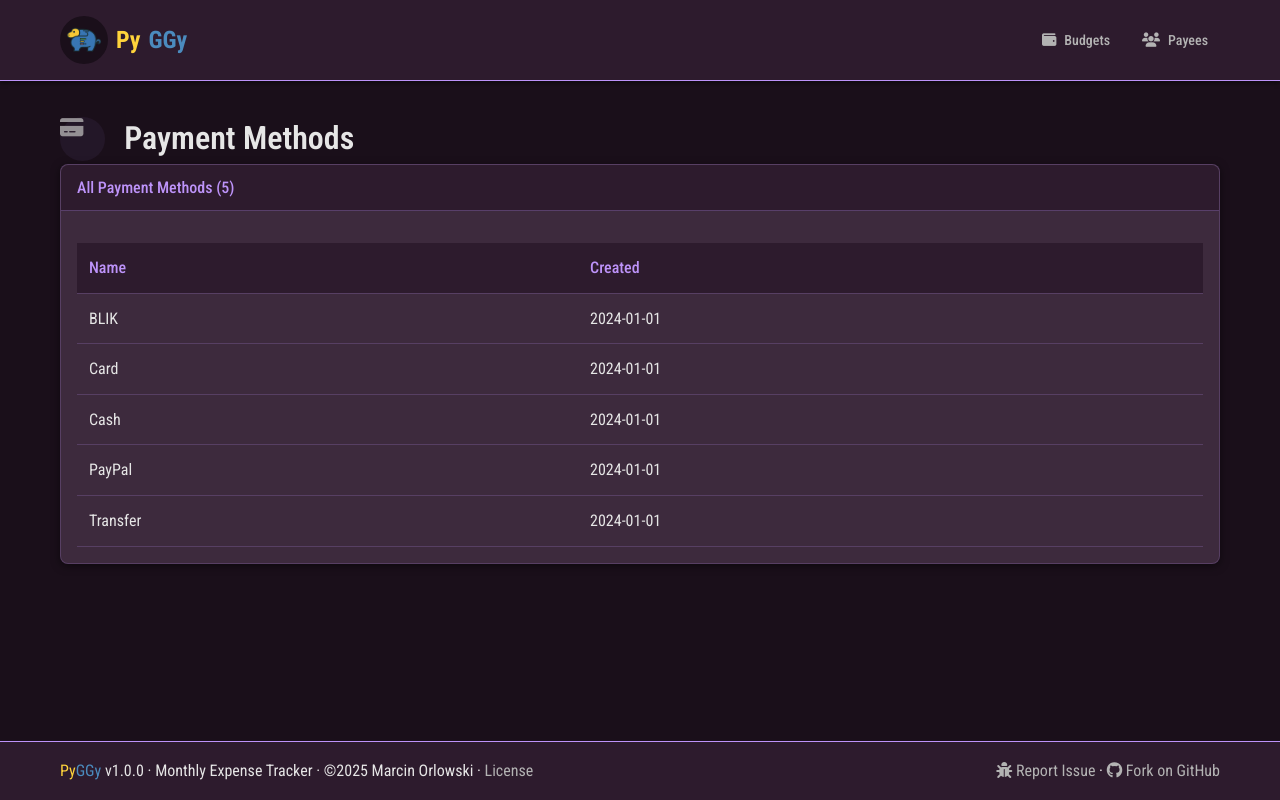
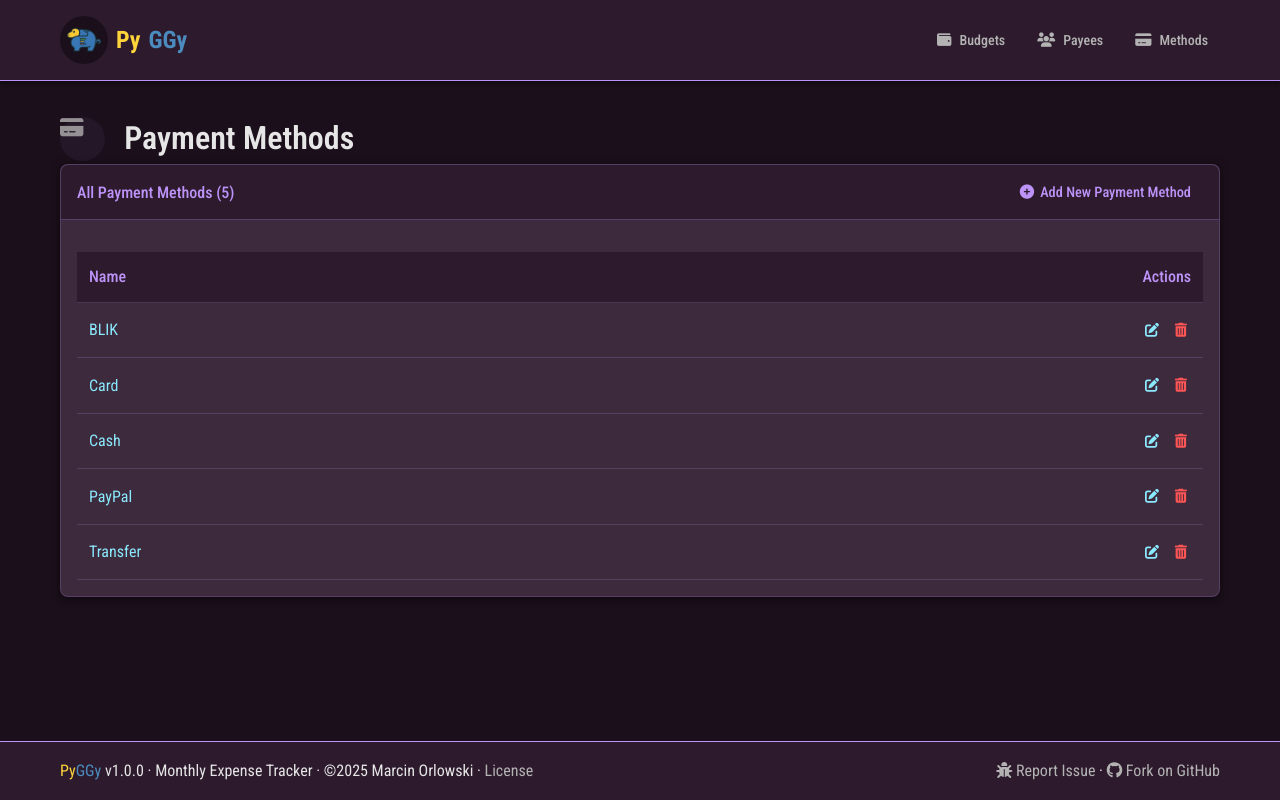
Before and after one commit to MarcinOrlowski/pyggy-expense-tracker, a Django app: page /payment-methods/ in a window 1280 px wide. Run offline with Django 5.2, Linux system fonts and the light colour scheme; data comes from the database, SQL or seed files in the repository; style sheets or scripts are compiled from the project's sources; some libraries are stand-ins or nearby versions; some web fonts are replaced.

Commit message:
feat(#0099): implement global payment methods management UI

```diff
--- a/expenses/models.py
+++ b/expenses/models.py
@@ -83,6 +83,10 @@ class PaymentMethod(models.Model):
 
     def __str__(self):
         return self.name
+
+    def can_be_deleted(self):
+        """Check if this payment method can be deleted (not used in any expense items)"""
+        return not self.expenseitem_set.exists()
 
     class Meta:
         ordering = ['name']
--- a/expenses/templates/expenses/base.html
+++ b/expenses/templates/expenses/base.html
@@ -34,6 +34,7 @@
                   {% else %}
                      <a href="{% url 'budget_list' %}" class="btn btn-icon" title="View Budgets" aria-label="View Budgets List"><i class="fas fa-wallet"></i><span>Budgets</span></a>
                      <a href="{% url 'payee_list' %}" class="btn btn-icon" title="View Payees" aria-label="View Payees List"><i class="fas fa-users"></i><span>Payees</span></a>
+                     <a href="{% url 'payment_method_list' %}" class="btn btn-icon" title="View Payment Methods" aria-label="View Payment Methods List"><i class="fas fa-credit-card"></i><span>Methods</span></a>
                   {% endif %}
                 </div>
             </nav>
--- a/expenses/templates/expenses/payment_method_list.html
+++ b/expenses/templates/expenses/payment_method_list.html
@@ -6,27 +6,35 @@
 <h1><i class="fas fa-credit-card"></i> Payment Methods</h1>
 
 <div class="card">
-    <div class="card-header">All Payment Methods ({{ payment_methods|length }})</div>
+    <div class="card-header">
+        All Payment Methods ({{ payment_methods|length }})
+        <span class="card-header-action">
+            <a href="{% url 'payment_method_create' %}" class="btn"><i class="fas fa-circle-plus icon-left"></i>Add New Payment Method</a>
+        </span>
+    </div>
     <div class="card-body">
         {% if payment_methods %}
             <table class="table">
                 <thead>
                     <tr>
                         <th>Name</th>
-                        <th>Created</th>
+                        <th class="actions-column">Actions</th>
                     </tr>
                 </thead>
                 <tbody>
                     {% for method in payment_methods %}
                     <tr>
-                        <td>{{ method.name }}</td>
-                        <td>{{ method.created_at|date:"Y-m-d" }}</td>
+                        <td><a href="{% url 'payment_method_edit' method.pk %}">{{ method.name }}</a></td>
+                        <td class="actions-column">
+                            <a href="{% url 'payment_method_edit' method.pk %}" class="btn btn-sm" title="Edit Payment Method" aria-label="Edit Payment Method"><i class="fas fa-pen-to-square"></i></a>
+                            <a href="{% url 'payment_method_delete' method.pk %}" class="btn btn-sm btn-danger" title="Delete Payment Method" aria-label="Delete Payment Method"><i class="fas fa-trash-can"></i></a>
+                        </td>
                     </tr>
                     {% endfor %}
                 </tbody>
             </table>
         {% else %}
-            <p>No payment methods found. You can add payment methods through the Django admin interface.</p>
+            <p>No payment methods found. <a href="{% url 'payment_method_create' %}"><i class="fas fa-circle-plus icon-left"></i>Create your first payment method</a>.</p>
         {% endif %}
     </div>
 </div>
--- a/expenses/urls.py
+++ b/expenses/urls.py
@@ -38,4 +38,7 @@ urlpatterns = [
     path('payees/<int:pk>/hide/', views.payee_hide, name='payee_hide'),
     path('payees/<int:pk>/unhide/', views.payee_unhide, name='payee_unhide'),
     path('payment-methods/', views.payment_method_list, name='payment_method_list'),
+    path('payment-methods/create/', views.payment_method_create, name='payment_method_create'),
+    path('payment-methods/<int:pk>/edit/', views.payment_method_edit, name='payment_method_edit'),
+    path('payment-methods/<int:pk>/delete/', views.payment_method_delete, name='payment_method_delete'),
 ]
--- a/expenses/views.py
+++ b/expenses/views.py
@@ -5,7 +5,7 @@ from django.db.models import Q
 from django.utils import timezone
 from datetime import datetime, date
 from .models import Expense, ExpenseItem, Month, Payee, PaymentMethod, Budget
-from .forms import ExpenseForm, PaymentForm, PayeeForm, BudgetForm, ExpenseItemEditForm
+from .forms import ExpenseForm, PaymentForm, PayeeForm, BudgetForm, ExpenseItemEditForm, PaymentMethodForm
 
 
 def dashboard(request, budget_id):
@@ -535,6 +535,66 @@ def payment_method_list(request):
     return render(request, 'expenses/payment_method_list.html', context)
 
 
+def payment_method_create(request):
+    """Create a new payment method"""
+    if request.method == 'POST':
+        form = PaymentMethodForm(request.POST)
+        if form.is_valid():
+            form.save()
+            messages.success(request, 'Payment method created successfully.')
+            return redirect('payment_method_list')
+    else:
+        form = PaymentMethodForm()
+
+    context = {
+        'form': form,
+        'title': 'Create Payment Method',
+    }
+    return render(request, 'expenses/payment_method_form.html', context)
+
+
+def payment_method_edit(request, pk):
+    """Edit an existing payment method"""
+    payment_method = get_object_or_404(PaymentMethod, pk=pk)
+
+    if request.method == 'POST':
+        form = PaymentMethodForm(request.POST, instance=payment_method)
+        if form.is_valid():
+            form.save()
+            messages.success(request, 'Payment method updated successfully.')
+            return redirect('payment_method_list')
+    else:
+        form = PaymentMethodForm(instance=payment_method)
+
+    context = {
+        'form': form,
+        'payment_method': payment_method,
+        'title': 'Edit Payment Method',
+    }
+    return render(request, 'expenses/payment_method_form.html', context)
+
+
+def payment_method_delete(request, pk):
+    """Delete a payment method"""
+    payment_method = get_object_or_404(PaymentMethod, pk=pk)
+
+    if request.method == 'POST':
+        if not payment_method.can_be_deleted():
+            expense_items_count = payment_method.expenseitem_set.count()
+            messages.error(request, f'Cannot delete payment method "{payment_method.name}" because it is used by {expense_items_count} expense item(s).')
+        else:
+            payment_method.delete()
+            messages.success(request, 'Payment method deleted successfully.')
+        return redirect('payment_method_list')
+
+    context = {
+        'payment_method': payment_method,
+        'can_delete': payment_method.can_be_deleted(),
+        'expense_items_count': payment_method.expenseitem_set.count() if not payment_method.can_be_deleted() else 0,
+    }
+    return render(request, 'expenses/payment_method_confirm_delete.html', context)
+
+
 # Budget views
 
 def budget_list(request):
```
Also changed, not shown: CHANGES.md (+1 -0 lines), expenses/forms.py (+11 -0 lines), expenses/templates/expenses/payment_method_confirm_delete.html (added, +43 -0 lines), expenses/templates/expenses/payment_method_form.html (added, +34 -0 lines), project/0099_implement_global_payment_methods_management_PRD.md (added, +34 -0 lines), project/0099_implement_global_payment_methods_management_TRD.md (added, +59 -0 lines).
